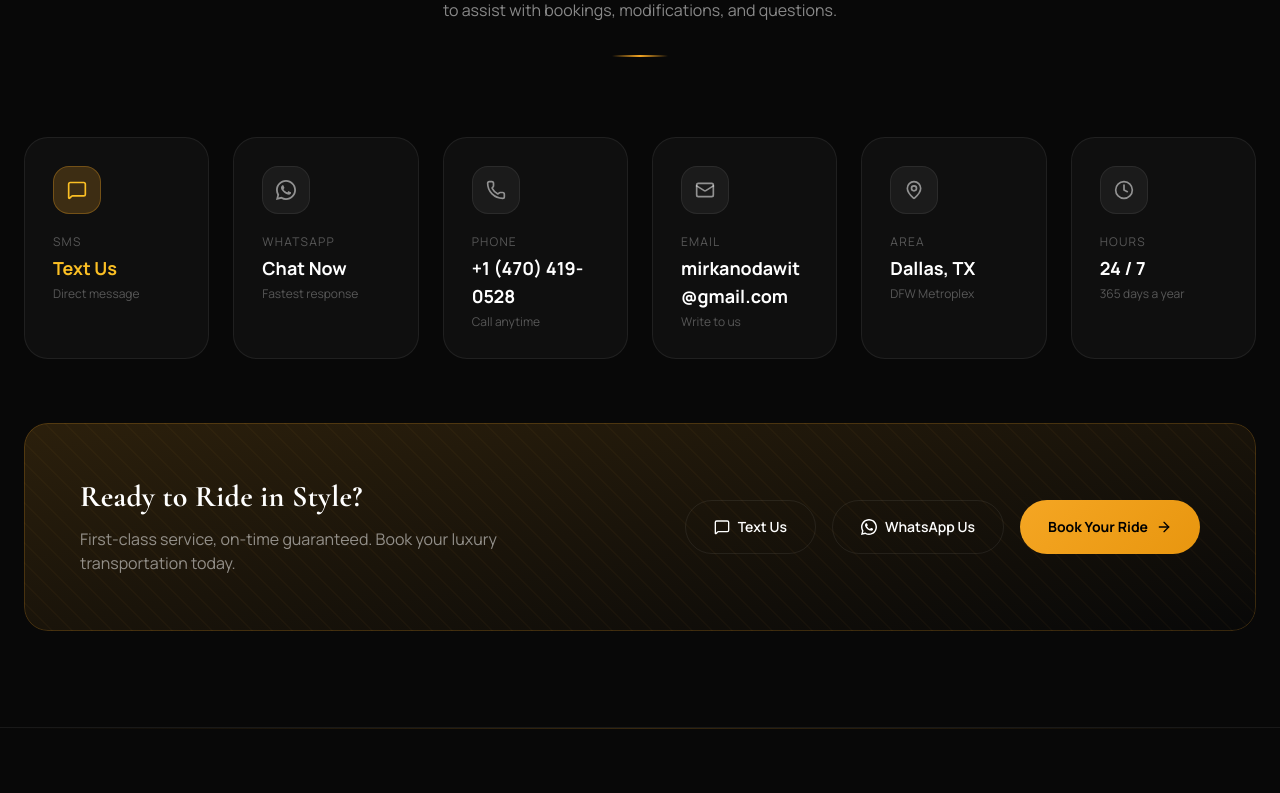
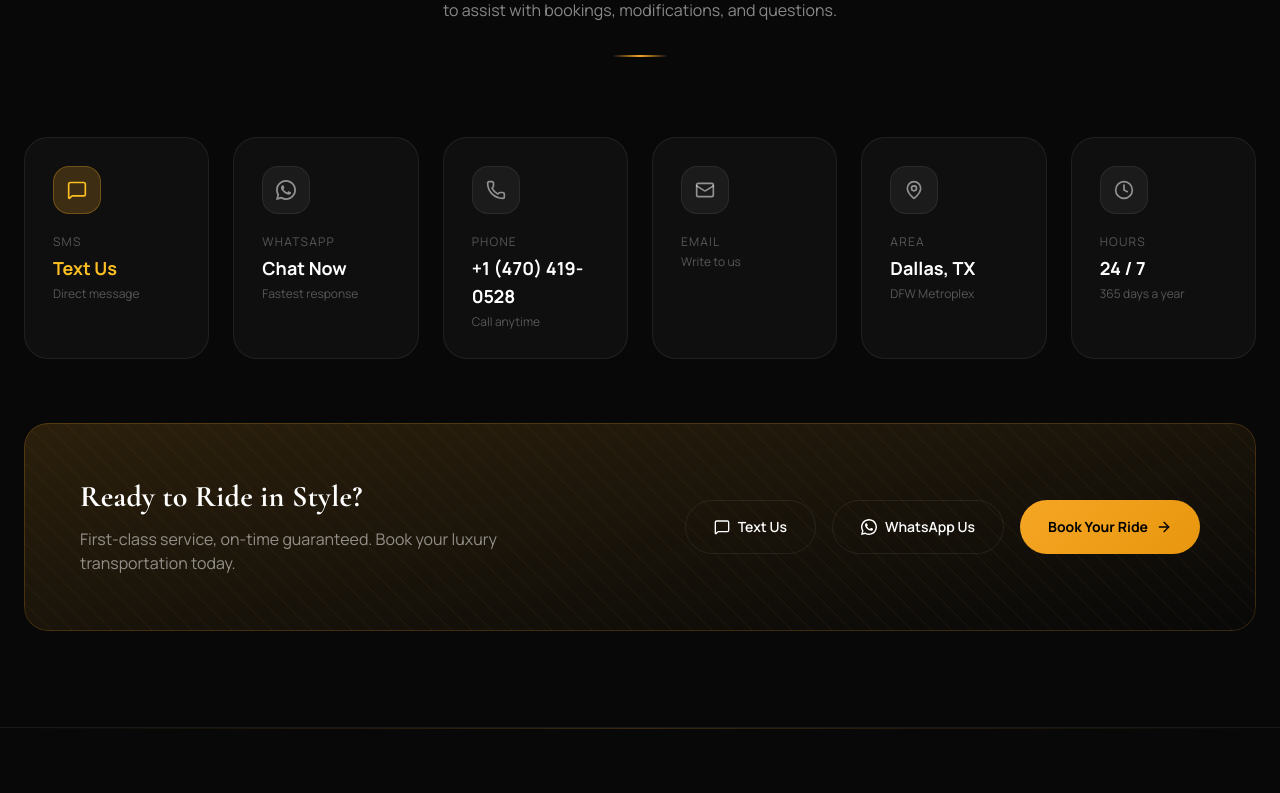
Before and after one commit to mihretupg/novarialimo, a React (Vite) app: page / in a window 1280 px wide. Shown: the part 5440-6233 px from the top of the page. Built offline with nearby package versions, Linux system fonts and the light colour scheme; no server answers.

Commit message:
feat: hide email address in contact card

```diff
--- a/src/components/Contact.jsx
+++ b/src/components/Contact.jsx
@@ -18,7 +18,7 @@ const CARDS = [
   { icon: MessageSquare, title: 'SMS',      value: 'Text Us',        sub: 'Direct message',     action: () => window.open(`sms:${PHONE_NUMBER}?&body=Hi%20Novaria%2C%20I%27d%20like%20to%20book%20a%20ride.`, '_self'), highlight: true },
   { icon: WhatsAppIcon,  title: 'WhatsApp', value: 'Chat Now',       sub: 'Fastest response',   action: () => window.open(`https://wa.me/${WHATSAPP_NUMBER}`, '_blank'), highlight: false },
   { icon: Phone,         title: 'Phone',    value: PHONE_DISPLAY,    sub: 'Call anytime',       action: () => window.open(`tel:+${PHONE_NUMBER}`),                         highlight: false },
-  { icon: Mail,          title: 'Email',    value: EMAIL_ADDRESS,    sub: 'Write to us',        action: () => window.open(`mailto:${EMAIL_ADDRESS}`),                       highlight: false },
+  { icon: Mail,          title: 'Email',    value: '',               sub: 'Write to us',        action: () => window.open(`mailto:${EMAIL_ADDRESS}`),                       highlight: false },
   { icon: MapPin,        title: 'Area',     value: 'Dallas, TX',     sub: 'DFW Metroplex',       action: null,                                                            highlight: false },
   { icon: Clock,         title: 'Hours',    value: '24 / 7',         sub: '365 days a year',     action: null,                                                            highlight: false },
 ];
@@ -69,7 +69,9 @@ export default function Contact() {
                 <item.icon size={20} className={item.highlight ? 'text-gold-400' : 'text-theme-muted'} />
               </div>
               <p className="text-xs text-theme-subtle uppercase tracking-widest mb-1">{item.title}</p>
-              <p className={`text-lg font-bold mb-1 break-words ${item.highlight ? 'text-gold-400' : 'text-theme'}`}>{item.value}</p>
+              {item.value && (
+                <p className={`text-lg font-bold mb-1 break-words ${item.highlight ? 'text-gold-400' : 'text-theme'}`}>{item.value}</p>
+              )}
               <p className="text-xs text-theme-subtle">{item.sub}</p>
             </div>
           ))}
```
